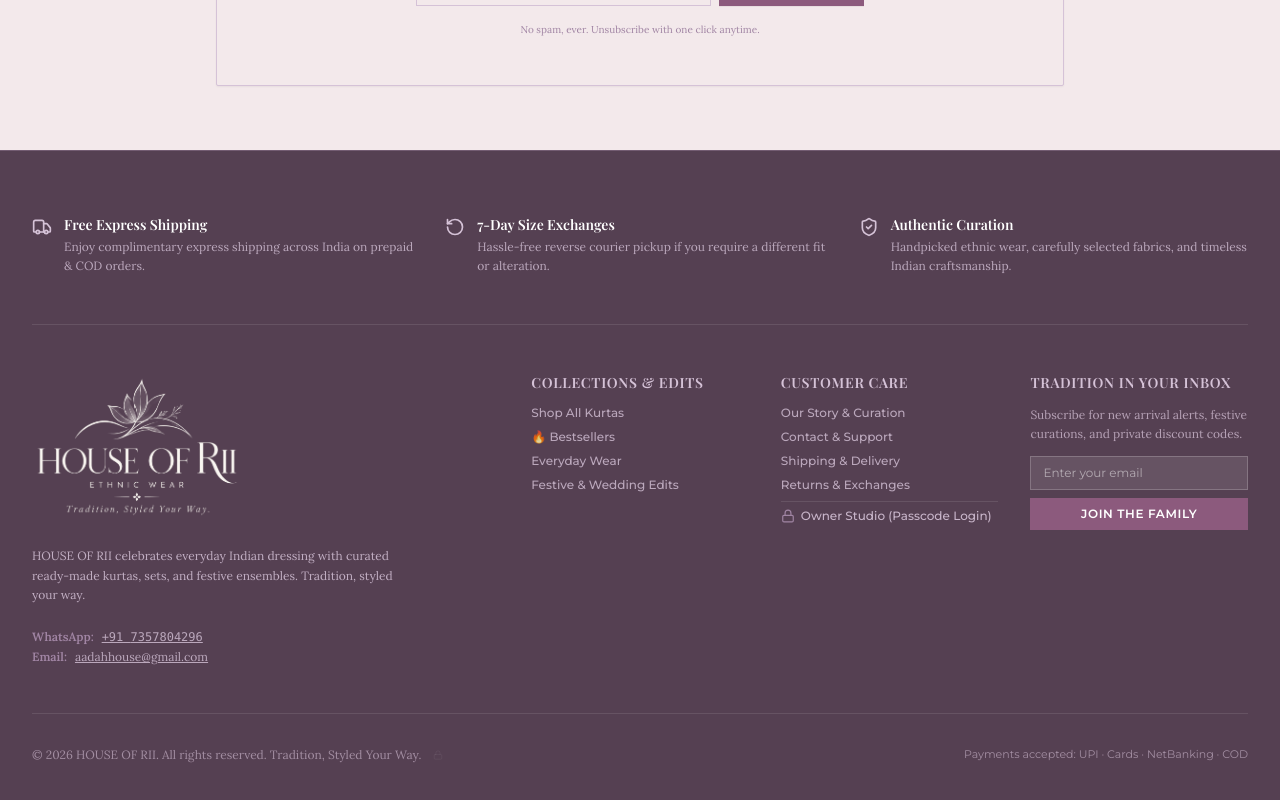
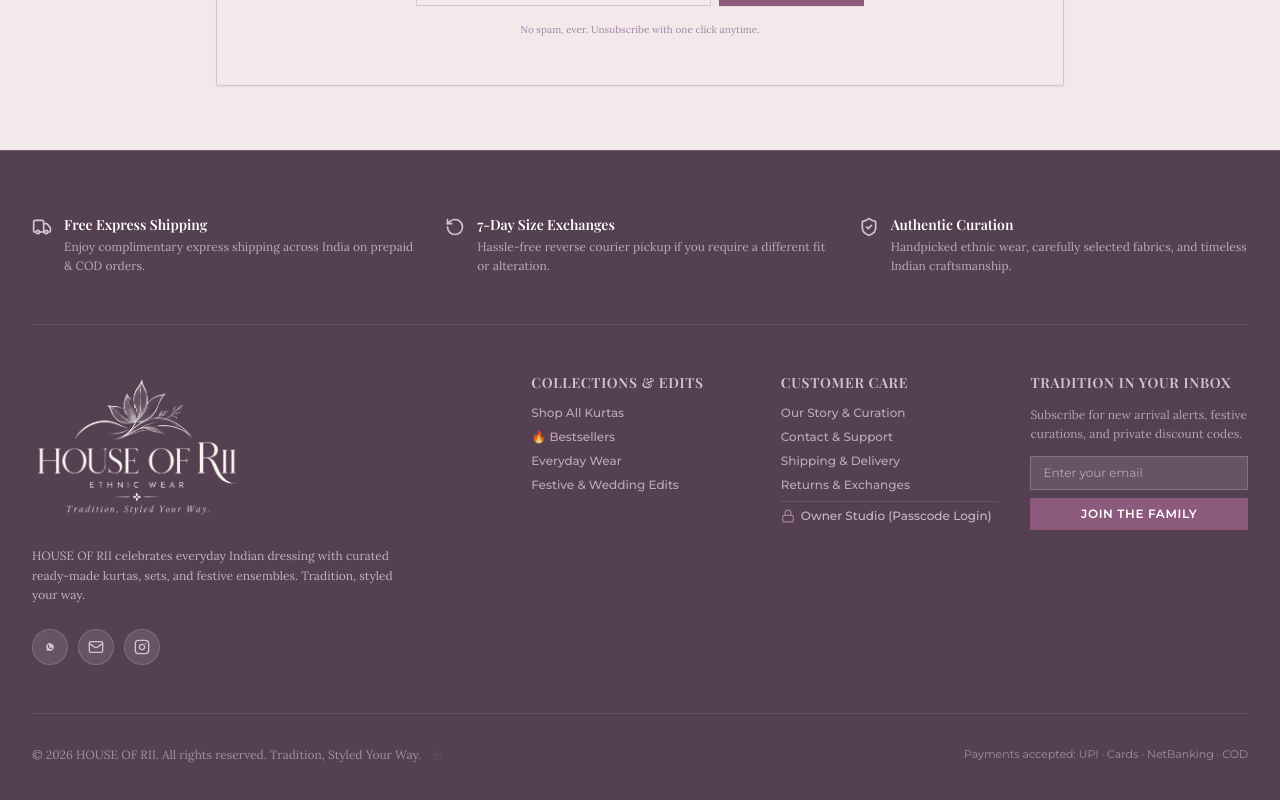
Before and after one commit to rishxx29/Adaahhouse, a React (Vite) app: page / in a window 1280 px wide. Shown: the part 5550-6350 px from the top of the page. Built offline with nearby package versions, Linux system fonts and the light colour scheme; a web font is replaced by a local one.

Commit message:
footer: show only icons for WhatsApp and Email with redirect links

```diff
--- a/src/components/Footer.tsx
+++ b/src/components/Footer.tsx
@@ -1,5 +1,5 @@
 import React, { useState } from 'react';
-import { Mail, MessageCircle, Heart, ArrowRight, ShieldCheck, Truck, RotateCcw, Check, Lock } from 'lucide-react';
+import { Mail, Instagram, MessageCircle, Heart, ArrowRight, ShieldCheck, Truck, RotateCcw, Check, Lock } from 'lucide-react';
 import { HouseOfRiiLogo } from './AdaahLogo';
 import { BRAND_CONFIG } from '../config/brand';
 import { useStore, ActivePage } from '../context/StoreContext';
@@ -74,24 +74,43 @@ export const Footer: React.FC = () => {
             <p className="text-xs text-[#D5C2D7]/85 leading-relaxed max-w-sm mt-3 font-body">
               HOUSE OF RII celebrates everyday Indian dressing with curated ready-made kurtas, sets, and festive ensembles. Tradition, styled your way.
             </p>
-            <div className="pt-2 text-xs space-y-1 text-[#D5C2D7]/80">
-              <p className="flex items-center gap-2">
-                <span className="text-[#A185A4] font-semibold">WhatsApp:</span>
+            {/* Contact & Social Redirect Icons */}
+            <div className="pt-2 flex items-center gap-2.5 text-[#D5C2D7]">
+              {/* WhatsApp Icon */}
               <a
                 href={BRAND_CONFIG.social.whatsappUrl}
                 target="_blank"
                 rel="noopener noreferrer"
-                  className="hover:text-white underline font-mono"
+                aria-label="WhatsApp (+91 7357804296)"
+                title="WhatsApp: +91 7357804296"
+                className="w-9 h-9 rounded-full bg-white/10 hover:bg-[#8C5A7D] text-[#D5C2D7] hover:text-white border border-white/15 flex items-center justify-center transition-all duration-200 cursor-pointer hover:scale-105"
               >
-                  +91 {BRAND_CONFIG.contact.phone}
+                <svg className="w-4 h-4 fill-current" viewBox="0 0 24 24">
+                  <path d="M12.031 6.172c-3.181 0-5.767 2.586-5.768 5.766-.001 1.298.38 2.27 1.019 3.287l-.711 2.598 2.664-.698c.97.531 1.77.82 2.796.821 3.184 0 5.768-2.587 5.768-5.766.001-3.187-2.575-5.77-5.768-5.771zm3.392 8.244c-.144.405-.837.774-1.17.824-.299.045-.677.063-1.092-.069-.252-.08-.575-.187-.988-.365-1.739-.751-2.874-2.502-2.961-2.617-.087-.116-.708-.94-.708-1.793s.448-1.273.607-1.446c.159-.173.346-.217.462-.217l.332.006c.106.005.249-.04.39.298.144.347.491 1.2.534 1.287.043.087.072.188.014.304-.058.116-.087.188-.173.289l-.26.304c-.087.086-.177.18-.076.354.101.174.449.741.964 1.201.662.591 1.221.774 1.394.86s.275.072.376-.043c.101-.116.433-.506.549-.68.116-.173.231-.145.39-.087s1.011.477 1.184.564.289.13.332.202c.043.073.043.419-.101.824z" />
+                </svg>
               </a>
-              </p>
-              <p className="flex items-center gap-2">
-                <span className="text-[#A185A4] font-semibold">Email:</span>
-                <a href={`mailto:${BRAND_CONFIG.contact.email}`} className="hover:text-white underline">
-                  {BRAND_CONFIG.contact.email}
+
+              {/* Email Icon */}
+              <a
+                href={`mailto:${BRAND_CONFIG.contact.email}`}
+                aria-label="Email (aadahhouse@gmail.com)"
+                title="Email: aadahhouse@gmail.com"
+                className="w-9 h-9 rounded-full bg-white/10 hover:bg-[#8C5A7D] text-[#D5C2D7] hover:text-white border border-white/15 flex items-center justify-center transition-all duration-200 cursor-pointer hover:scale-105"
+              >
+                <Mail className="w-4 h-4" />
               </a>
-              </p>
+
+              {/* Instagram Icon */}
+              <a
+                href={BRAND_CONFIG.social.instagramUrl}
+                target="_blank"
+                rel="noopener noreferrer"
+                aria-label="Instagram (@houseofrii)"
+                title="Instagram: @houseofrii"
+                className="w-9 h-9 rounded-full bg-white/10 hover:bg-[#8C5A7D] text-[#D5C2D7] hover:text-white border border-white/15 flex items-center justify-center transition-all duration-200 cursor-pointer hover:scale-105"
+              >
+                <Instagram className="w-4 h-4" />
+              </a>
             </div>
           </div>
 
```
Lines whose indentation alone changed are shown as unchanged.
